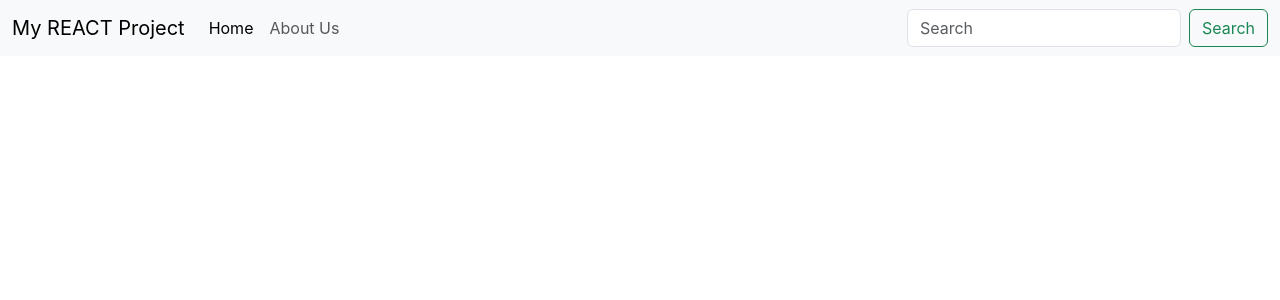
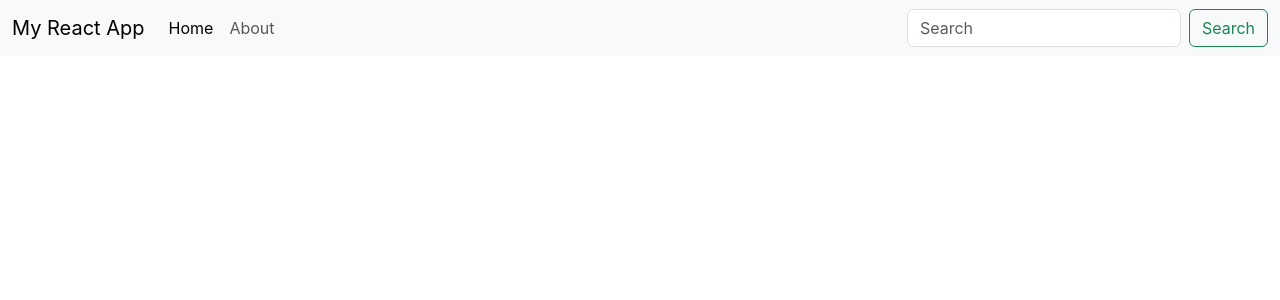
Before and after one commit to Businesspositive/LearnReact, a React (Create React App) app in the folder my-app/: page / in a window 1280 px wide. Shown: the top 300 px of the page. Built offline with nearby package versions, Linux system fonts and the light colour scheme.

Commit message:
learned about props and components and added a Navbar component with props, defined there types and how to pass default props

```diff
--- a/my-app/src/App.js
+++ b/my-app/src/App.js
@@ -1,29 +1,10 @@
 import './App.css';
+import Navbar from './components/Navbar';
 function App() {
   return (
     <>
-    <nav className="navbar navbar-expand-lg bg-body-tertiary">
-  <div className="container-fluid">
-    <a className="navbar-brand" href="/">My REACT Project</a>
-    <button className="navbar-toggler" type="button" data-bs-toggle="collapse" data-bs-target="#navbarSupportedContent" aria-controls="navbarSupportedContent" aria-expanded="false" aria-label="Toggle navigation">
-      <span className="navbar-toggler-icon"></span>
-    </button>
-    <div className="collapse navbar-collapse" id="navbarSupportedContent">
-      <ul className="navbar-nav me-auto mb-2 mb-lg-0">
-        <li className="nav-item">
-          <a className="nav-link active" aria-current="page" href="/">Home</a>
-        </li>
-        <li className="nav-item">
-          <a className="nav-link" href="/">About Us</a>
-        </li>
-      </ul>
-      <form className="d-flex" role="search">
-        <input className="form-control me-2" type="search" placeholder="Search" aria-label="Search"/>
-        <button className="btn btn-outline-success" type="submit">Search</button>
-      </form>
-    </div>
-  </div>
-</nav>
+    {/* Passing the component with props in main app */}
+    <Navbar title = "My React App" aboutText = "About"/>
     </>
   );
 }
--- /dev/null
+++ b/my-app/src/components/Navbar.js
@@ -0,0 +1,44 @@
+import React from 'react'
+import PropTypes from 'prop-types'
+
+export default function Navbar(props) {
+    return (
+  <nav className="navbar navbar-expand-lg bg-body-tertiary">
+  <div className="container-fluid">
+    <a className="navbar-brand" href="/">{props.title}</a>
+    <button className="navbar-toggler" type="button" data-bs-toggle="collapse" data-bs-target="#navbarSupportedContent" aria-controls="navbarSupportedContent" aria-expanded="false" aria-label="Toggle navigation">
+      <span className="navbar-toggler-icon"></span>
+    </button>
+    <div className="collapse navbar-collapse" id="navbarSupportedContent">
+      <ul className="navbar-nav me-auto mb-2 mb-lg-0">
+        <li className="nav-item">
+          <a className="nav-link active" aria-current="page" href="/">Home</a>
+        </li>
+        <li className="nav-item">
+          <a className="nav-link" href="/">{props.aboutText}</a>
+        </li>
+      </ul>
+      <form className="d-flex" role="search">
+        <input className="form-control me-2" type="search" placeholder="Search" aria-label="Search"/>
+        <button className="btn btn-outline-success" type="submit">Search</button>
+      </form>
+    </div>
+  </div>
+</nav>
+    )
+}
+
+// defining proptypes used in a component which put a validation
+// on the types of props
+
+Navbar.propTypes = {
+    title:PropTypes.string.isRequired,
+    aboutText:PropTypes.string.isRequired
+}
+
+// Passing default props if we are not passing values that's
+// gonna be visible there
+Navbar.defaultProps = {
+    title:"Set Title Here",
+    aboutText: "Set aboutText here"
+}
```
